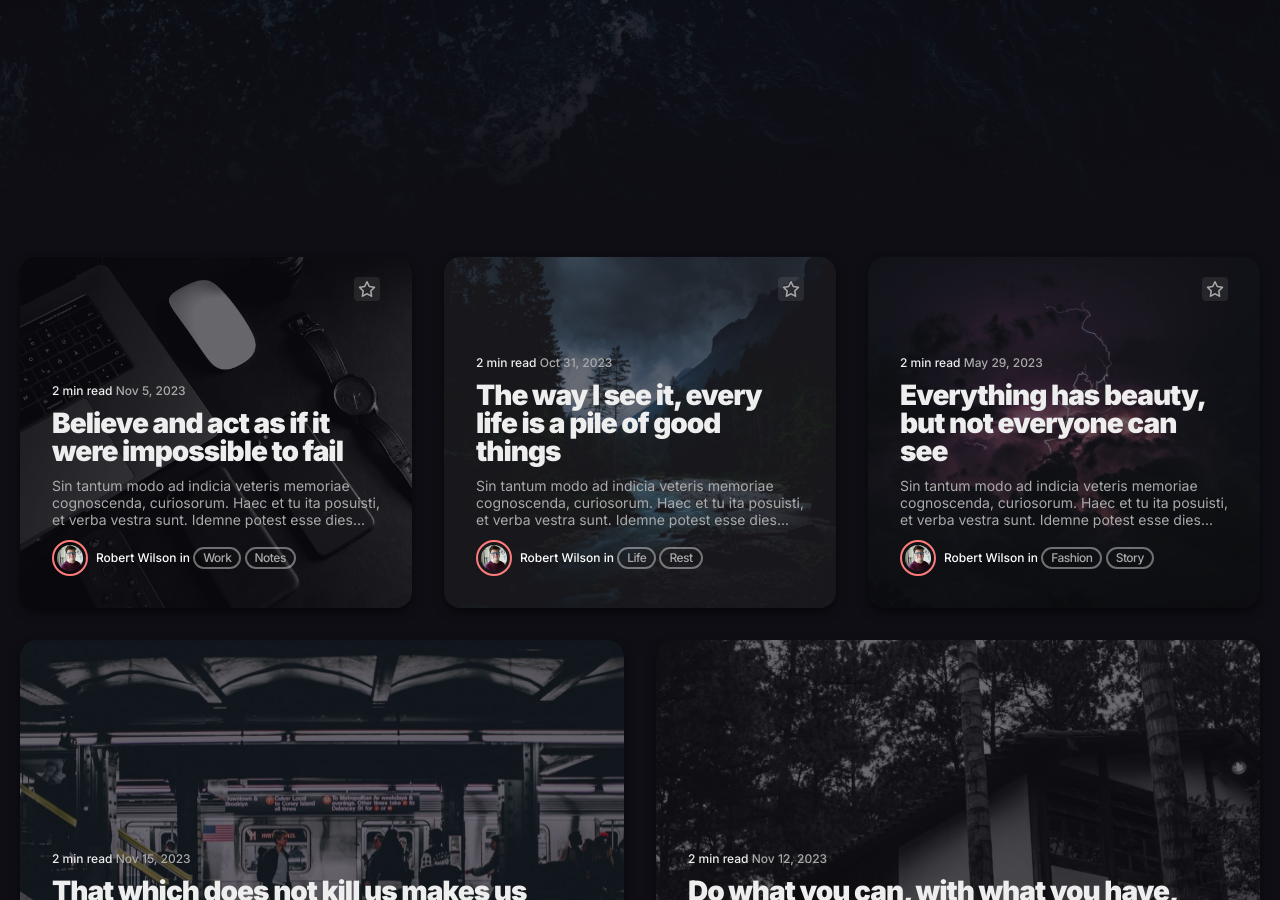
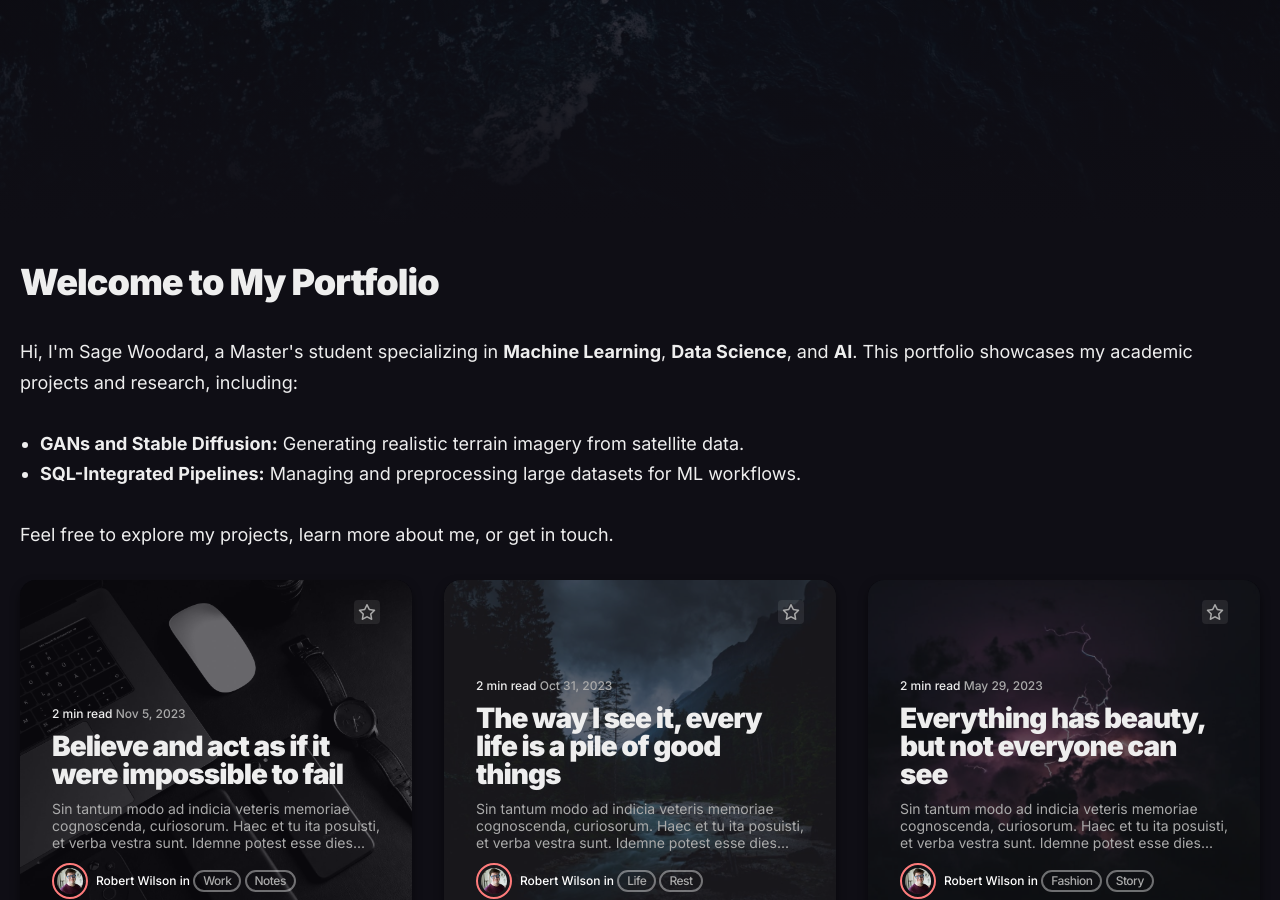
Before and after one commit to sagewoodard/sagewoodard.github.io, a Jekyll site: the page built from index.html, in a window 1280 px wide and 900 px high, scrolled down 439 px. Built offline with Jekyll 4.4.1, drawn with Linux system fonts in a browser that asks for light colours; the list of posts is cut into pages by our own code.

Commit message:
Update index.html with custom content

```diff
--- a/index.html
+++ b/index.html
@@ -4,6 +4,23 @@ image: '/images/01.jpg'
 ---
 
 {% include hero.html %}
+
+<section class="intro">
+  <div class="container">
+    <h1>Welcome to My Portfolio</h1>
+    <p>
+      Hi, I'm Sage Woodard, a Master's student specializing in <strong>Machine Learning</strong>, <strong>Data Science</strong>, and <strong>AI</strong>.
+      This portfolio showcases my academic projects and research, including:
+    </p>
+    <ul>
+      <li><strong>GANs and Stable Diffusion:</strong> Generating realistic terrain imagery from satellite data.</li>
+      <li><strong>SQL-Integrated Pipelines:</strong> Managing and preprocessing large datasets for ML workflows.</li>
+    </ul>
+    <p>
+      Feel free to explore my <a href="/projects/">projects</a>, learn <a href="/about/">more about me</a>, or <a href="/contact/">get in touch</a>.
+    </p>
+  </div>
+</section>
 
 {% include featured-posts.html %}
 
```
